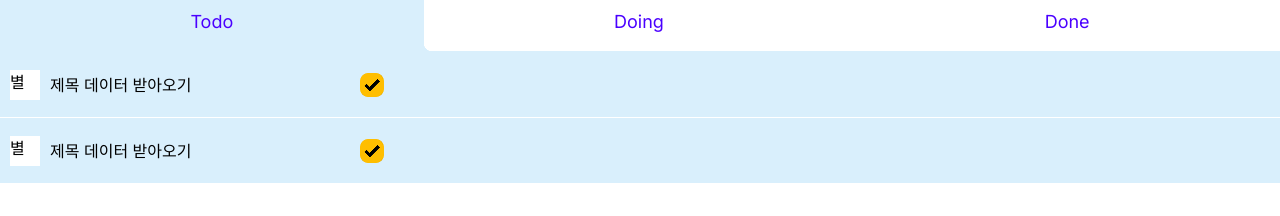
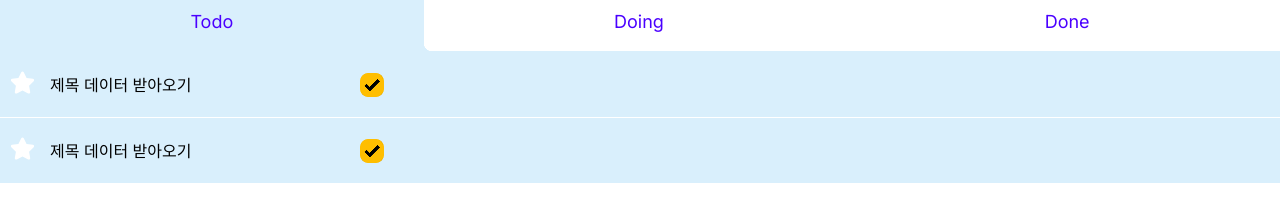
Before and after one commit to minpppal/TodoList, a Next.js app: page / in a window 1280 px wide. Shown: the part 205-421 px from the top of the page. Built offline with nearby package versions, Linux system fonts and the light colour scheme.

Commit message:
feat: Star컴포넌트

```diff
--- a/src/components/Main/MainTab.tsx
+++ b/src/components/Main/MainTab.tsx
@@ -1,3 +1,4 @@
+"use client";
 import React from "react";
 
 const MainTab = () => {
--- a/src/components/Main/MainTitle.tsx
+++ b/src/components/Main/MainTitle.tsx
@@ -1,3 +1,4 @@
+"use client";
 import React from "react";
 import { IoMdSearch } from "react-icons/io";
 const MainTitle = () => {
--- /dev/null
+++ b/src/components/TodoList/Star.tsx
@@ -0,0 +1,19 @@
+"use client";
+import React from "react";
+import { useState } from "react";
+import { FaStar } from "react-icons/fa";
+
+const Star = () => {
+  const [starColor, setYellowStar] = useState("#ffffff");
+  const handleClick = () => {
+    setYellowStar(starColor === "#ffffff" ? "#f4b800" : "#ffffff");
+  };
+
+  return (
+    <button onClick={handleClick} className="h-[25px] w-[25px]">
+      <FaStar className="h-[25px] w-[25px]" color={starColor} />
+    </button>
+  );
+};
+
+export default Star;
--- a/src/components/TodoList/Todo.tsx
+++ b/src/components/TodoList/Todo.tsx
@@ -1,10 +1,13 @@
+"use client";
 import React from "react";
-
+import Star from "./Star";
 const Todo = () => {
   return (
     <div className="w-full h-[65px] flex items-center bg-[#d9effc] mb-[1px]">
       <div className="w-[50px] ">
-        <div className="w-[30px] h-[30px] bg-[white] ml-[10px]">별</div>
+        <div className="w-[30px] h-[30px] ml-[10px]">
+          <Star />
+        </div>
       </div>
       <span className="w-[300px] h-[50px] text-black flex items-center">
         제목 데이터 받아오기
--- a/src/components/TodoList/star.tsx
+++ /dev/null
@@ -1,7 +0,0 @@
-import React from "react";
-
-const star = () => {
-  return <div></div>;
-};
-
-export default star;
```
